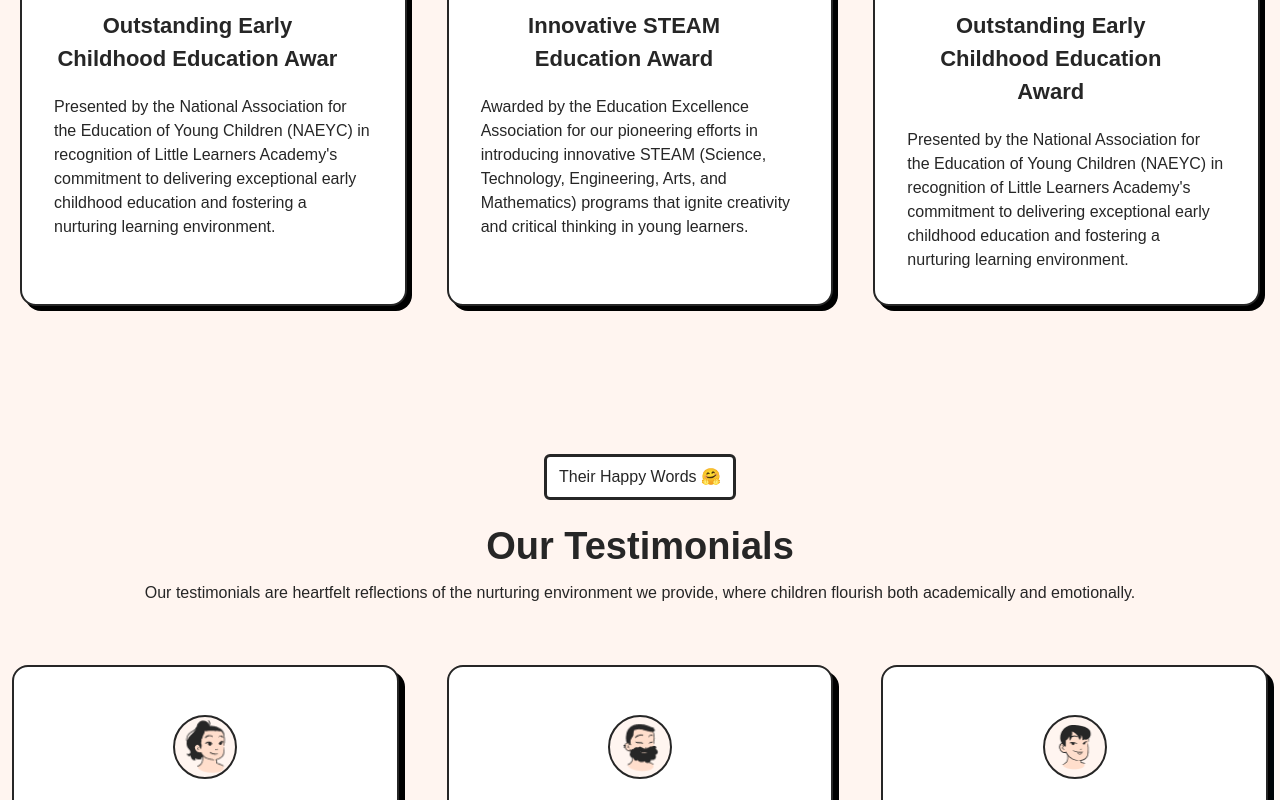
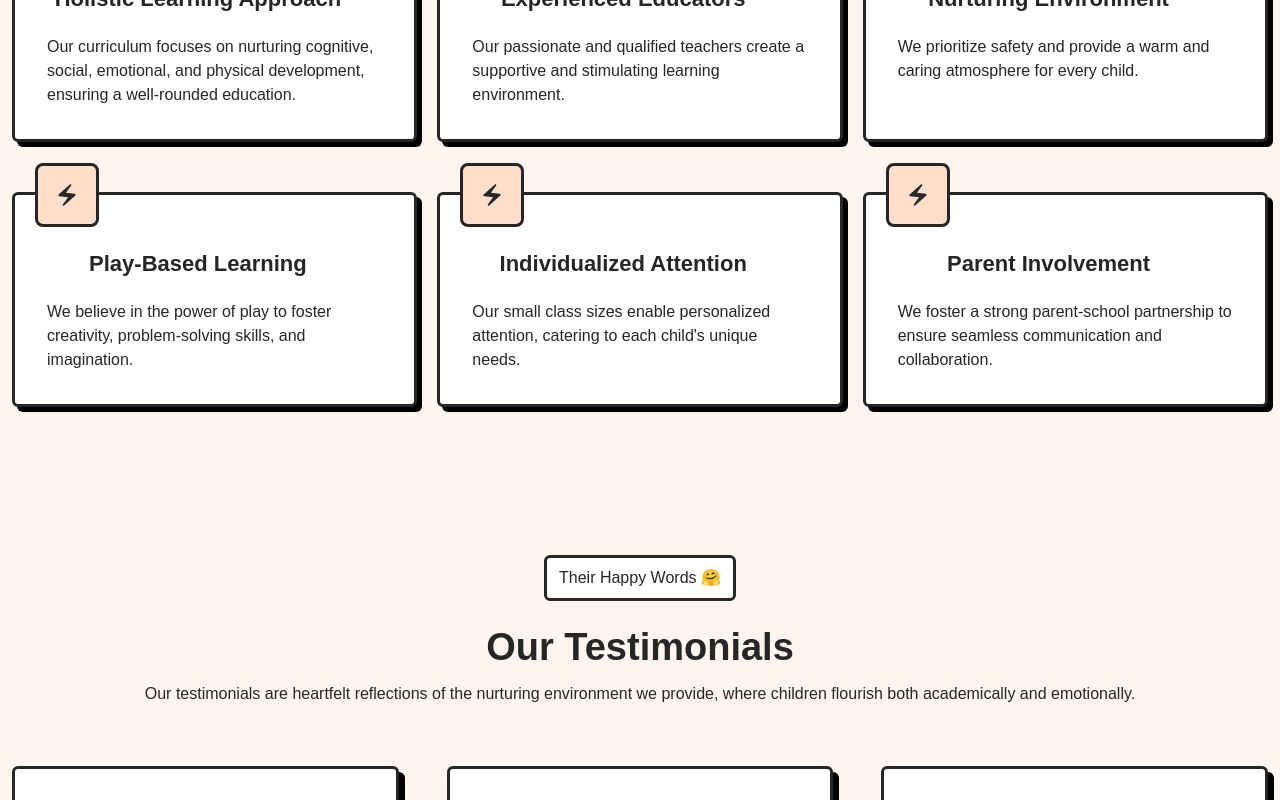
Before and after one commit to Ahmedatia99/School-Education, a React (Vite) app: page / in a window 1280 px wide. Shown: the part 1200-2000 px from the top of the page. Built offline with nearby package versions, Linux system fonts and the light colour scheme.

Commit message:
improve sections style

```diff
--- a/src/components/common/BoxPhotoInPosition.tsx
+++ b/src/components/common/BoxPhotoInPosition.tsx
@@ -11,11 +11,11 @@ function BoxPhotoInPosition({ boxes }: BoxPhotoInPositionPraams) {
       {boxes.map((box, index) => (
         <div
           key={index}
-          className="achievement-box relative flex flex-col items-start gap-5 p-2 sm:p-8 pt-10 mt-[30px] border-2 rounded-2xl w-full [box-shadow:5px_5px_0_black] bg-white"
+          className="achievement-box relative flex flex-col items-start gap-5 p-2 sm:p-8 pt-10 mt-[30px] border-[3px] rounded-md w-full [box-shadow:5px_5px_0_black] bg-white"
         >
           <div>
             <box.icon
-              className="icon absolute top-0 left-5 rounded-lg -translate-y-1/2 p-4 w-16 h-16 border-3 "
+              className="icon absolute top-0 left-5 rounded-lg -translate-y-1/2 p-4 w-16 h-16 border-[3px]"
               style={{ backgroundColor: "#FFDECC" }}
             />
           </div>
--- a/src/components/common/Footer.tsx
+++ b/src/components/common/Footer.tsx
@@ -9,7 +9,7 @@ import {
 export default function Footer() {
   return (
     <footer className="px-3">
-      <div className="container p-8 mx-auto bg-white text-dark rounded-xl border-2 border-dark shadow-[6px_6px_0px_rgba(0,0,0,1)] mb-3">
+      <div className="container p-8 mx-auto bg-white text-dark rounded-xs border-[3px] border-dark shadow-[6px_6px_0px_rgba(0,0,0,1)] mb-3">
         <div className="-mx-4 flex flex-wrap justify-between">
           {/* Logo & Description */}
           <div className="px-4 my-4 w-full xl:w-1/5">
--- a/src/components/home/FAQ.tsx
+++ b/src/components/home/FAQ.tsx
@@ -21,12 +21,12 @@ const FAQ: React.FC<FAQProps> = ({ questions }) => {
 
   return (
     <section>
-      <div className="flex flex-col gap-3 transition-all">
+      <div className="flex flex-col gap-3 transition-all ">
         {questions?.length > 0 ? (
           questions.map((el) => (
             <div
               key={el.id}
-              className={`px-3 py-5 border-2 border-dark rounded-lg bg-orange shadow-lg ${
+              className={`px-3 py-5 border-[3px]  rounded-sm bg-orange border-dark shadow-[6px_6px_0px_rgba(0,0,0,1)]${
                 visibleIndex === el.id ? "!bg-white" : ""
               }`}
             >
@@ -40,17 +40,17 @@ const FAQ: React.FC<FAQProps> = ({ questions }) => {
                   aria-label={
                     visibleIndex === el.id ? "Collapse answer" : "Expand answer"
                   }
-                  className="transition-all p-2 rounded-md "
+                  className="transition-all p-2 rounded-md hover:bg-transparent"
                 >
                   {visibleIndex === el.id ? (
                     <FaMinus
                       size={25}
-                      className="md:ml-8 mobile:ml-3 cursor-pointer rounded-md text-dark p-1.5 border-2 border-dark bg-light"
+                      className="md:ml-8 mobile:ml-3 cursor-pointer rounded-md text-dark p-1.5 border-[3px] border-dark bg-light hover:bg-transparent"
                     />
                   ) : (
                     <FaPlus
                       size={25}
-                      className="md:ml-8 mobile:ml-3 rounded-md cursor-pointer text-dark p-1.5 border-2 border-dark bg-light"
+                      className="md:ml-8 mobile:ml-3 rounded-md cursor-pointer text-dark p-1.5 border-[3px] border-dark bg-light hover:bg-transparent"
                     />
                   )}
                 </button>
--- a/src/components/home/FrequentlyQuestions.tsx
+++ b/src/components/home/FrequentlyQuestions.tsx
@@ -87,14 +87,14 @@ const FrequentlyQuestions = () => {
         />
         <div className="flex justify-center items-center gap-5 max-sm:gap-4 relative z-20 h-full max-sm:flex-col">
           {/* Sidebar Categories */}
-          <div className="bg-orange text-gray-700 max-w-80 p-5 flex flex-col items-center gap-5 relative">
+          <div className="bg-orange text-gray-700 max-w-80 p-5 flex flex-col items-center gap-5 relative border-[3px] border-dark shadow-[6px_6px_0px_rgba(0,0,0,1)]">
             {mainQuestion.map((el) => (
               <a
                 key={el.id}
                 onClick={() => setClicked(Number(el.id))}
                 className={`hover:scale-105 p-2 cursor-pointer transition-all ${
                   clicked === Number(el.id)
-                    ? "border-2 rounded-lg shadow-md border-dark font-bold scale-105 bg-light"
+                    ? "border-[3px] rounded-xs font-bold scale-105 bg-light border-dark shadow-[6px_6px_0px_rgba(0,0,0,1)]"
                     : "scale-100"
                 }`}
               >
--- a/src/components/home/Hero.tsx
+++ b/src/components/home/Hero.tsx
@@ -14,7 +14,7 @@ function Hero() {
       </div>
       <div className="w-full md:w-1/2 flex flex-col items-center md:items-start">
         <div className="w-full flex items-center justify-center md:justify-start mb-4">
-          <h4 className="text-lg md:text-xl font-semibold border-b-2 border-dark-300 max-w-[350px] pl-2">
+          <h4 className="text-lg md:text-xl font-semibold border-b-2 border-dark-300 max-w-[400px] pl-2">
             Welcome to Little Learners Academy
           </h4>
         </div>
--- a/src/components/home/MissionCard.tsx
+++ b/src/components/home/MissionCard.tsx
@@ -34,7 +34,7 @@ function MissionCard() {
       {cards.map((item) => (
         <div
           key={item.id}
-          className="p-10 flex flex-col items-center border-4 border-dark bg-light shadow-[6px_6px_0px_rgba(0,0,0,1)] max-w-md w-full"
+          className="p-10 flex flex-col items-center border-[3px] border-dark bg-light shadow-[6px_6px_0px_rgba(0,0,0,1)] max-w-md w-full"
         >
           <div className="flex flex-col items-center">
             <h3 className="text-4xl font-semibold text-dark">{item.title}</h3>
--- a/src/components/home/OurBenefits.tsx
+++ b/src/components/home/OurBenefits.tsx
@@ -9,21 +9,39 @@ function OurBenefits() {
   const BoxesData = [
     {
       icon: GiPieChart,
-      h3Text: "Outstanding Early Childhood Education Awar",
+      h3Text: "Holistic Learning Approach",
       pText:
-        "Presented by the National Association for the Education of Young Children (NAEYC) in recognition of Little Learners Academy's commitment to delivering exceptional early childhood education and fostering a nurturing learning environment.",
+        "Our curriculum focuses on nurturing cognitive, social, emotional, and physical development, ensuring a well-rounded education.",
     },
     {
       icon: GiNetworkBars,
-      h3Text: "Innovative STEAM Education Award",
+      h3Text: "Experienced Educators",
       pText:
-        "Awarded by the Education Excellence Association for our pioneering efforts in introducing innovative STEAM (Science, Technology, Engineering, Arts, and Mathematics) programs that ignite creativity and critical thinking in young learners.",
+        "Our passionate and qualified teachers create a supportive and stimulating learning environment.",
     },
     {
       icon: MdElectricBolt,
-      h3Text: "Outstanding Early Childhood Education Award",
+      h3Text: "Nurturing Environment",
       pText:
-        "Presented by the National Association for the Education of Young Children (NAEYC) in recognition of Little Learners Academy's commitment to delivering exceptional early childhood education and fostering a nurturing learning environment.",
+        "We prioritize safety and provide a warm and caring atmosphere for every child.",
+    },
+    {
+      icon: MdElectricBolt,
+      h3Text: "Play-Based Learning",
+      pText:
+        "We believe in the power of play to foster creativity, problem-solving skills, and imagination.",
+    },
+    {
+      icon: MdElectricBolt,
+      h3Text: "Individualized Attention",
+      pText:
+        "Our small class sizes enable personalized attention, catering to each child's unique needs.",
+    },
+    {
+      icon: MdElectricBolt,
+      h3Text: "Parent Involvement",
+      pText:
+        "We foster a strong parent-school partnership to ensure seamless communication and collaboration.",
     },
   ];
   return (
@@ -33,7 +51,7 @@ function OurBenefits() {
         h2Text="Our Benefits"
         pText="With a dedicated team of experienced educators, state-of-the-art facilities, and a comprehensive curriculum, we aim to lay a strong foundation for your child's future."
       />
-      <div className="flex flex-col md:flex-row items-stretch w-full gap-5 md:gap-10 mt-10 px-5">
+      <div className="grid grid-cols-1 md:grid-cols-2 lg:grid-cols-3 gap-5 px-3">
         <BoxPhotoInPosition boxes={BoxesData} />
       </div>
     </section>
--- a/src/components/home/OurTestimonialsCard.tsx
+++ b/src/components/home/OurTestimonialsCard.tsx
@@ -18,12 +18,12 @@ function OurTestimonialsCard({
       {data.map((item, index) => (
         <div
           key={index}
-          className={`flex flex-col items-center gap-5 p-12  border-2 rounded-2xl w-full shadow-[6px_6px_0px_rgba(0,0,0,1)] bg-white ${containerClassName}`}
+          className={`flex flex-col items-center gap-5 p-12  border-[3px] rounded-md w-full shadow-[6px_6px_0px_rgba(0,0,0,1)] bg-white ${containerClassName}`}
         >
           <img
             src={item.img}
             alt={item.name}
-            className={`w-16 h-16 rounded-full border-2 bg-light `}
+            className={`w-16 h-16 rounded-full border-[3px] bg-light `}
           />
           <h3 className="font-bold text-lg text-center">
             {item.name}
```
